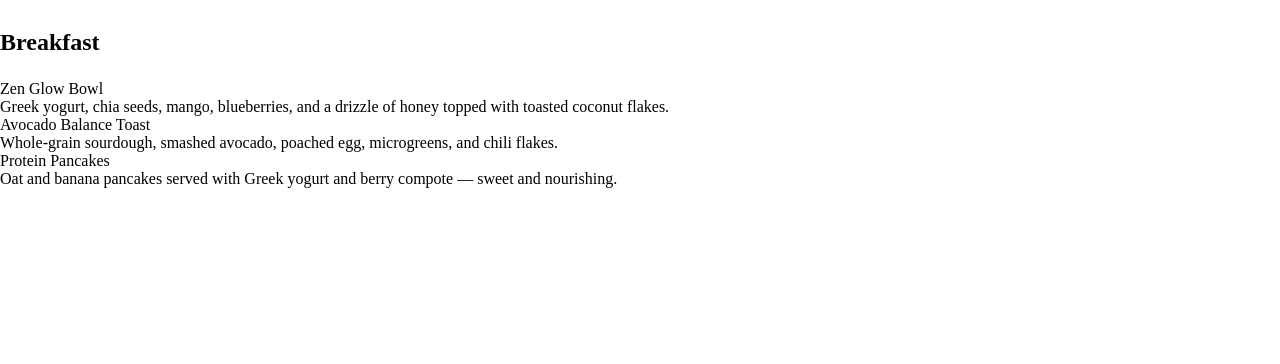
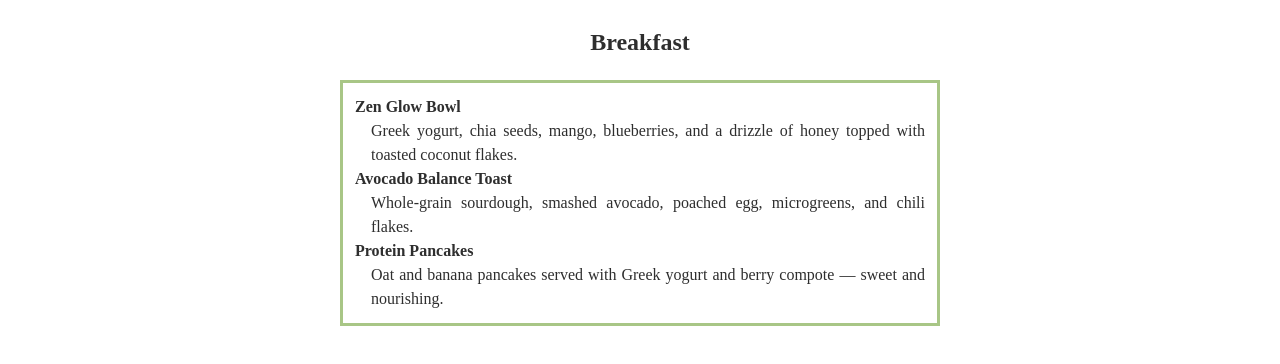
Before and after one commit to aarsenovic/odin-restaurant-page, a website built with webpack: page src/template.html in a window 1280 px wide. Both pictures are taken after a click on the button "Menu". Shown: the part 134-498 px from the top of the page. Built offline with nearby package versions, Linux system fonts and the light colour scheme.

Commit message:
feat: style menu page

```diff
--- a/src/style.css
+++ b/src/style.css
@@ -77,3 +77,29 @@ h2 {
     align-items: center;
     color: #2E2E2E;
 }
+
+h2 {
+    text-align: center;
+    color: #2E2E2E;
+}
+
+.breakfast-container {
+    text-align: justify;
+    width: 600px;
+    margin-left: auto;
+    margin-right: auto;
+    line-height: 1.5;
+    margin-bottom: 2em;
+    padding: 0.75em;
+    border: 3px solid #A8C686;
+}
+
+.breakfast-meal  {
+    font-weight: 700;
+    color: #2E2E2E;
+}
+
+.breakfast-meal-description {
+    color: #2E2E2E;
+    padding-left: 1em;
+}
```
